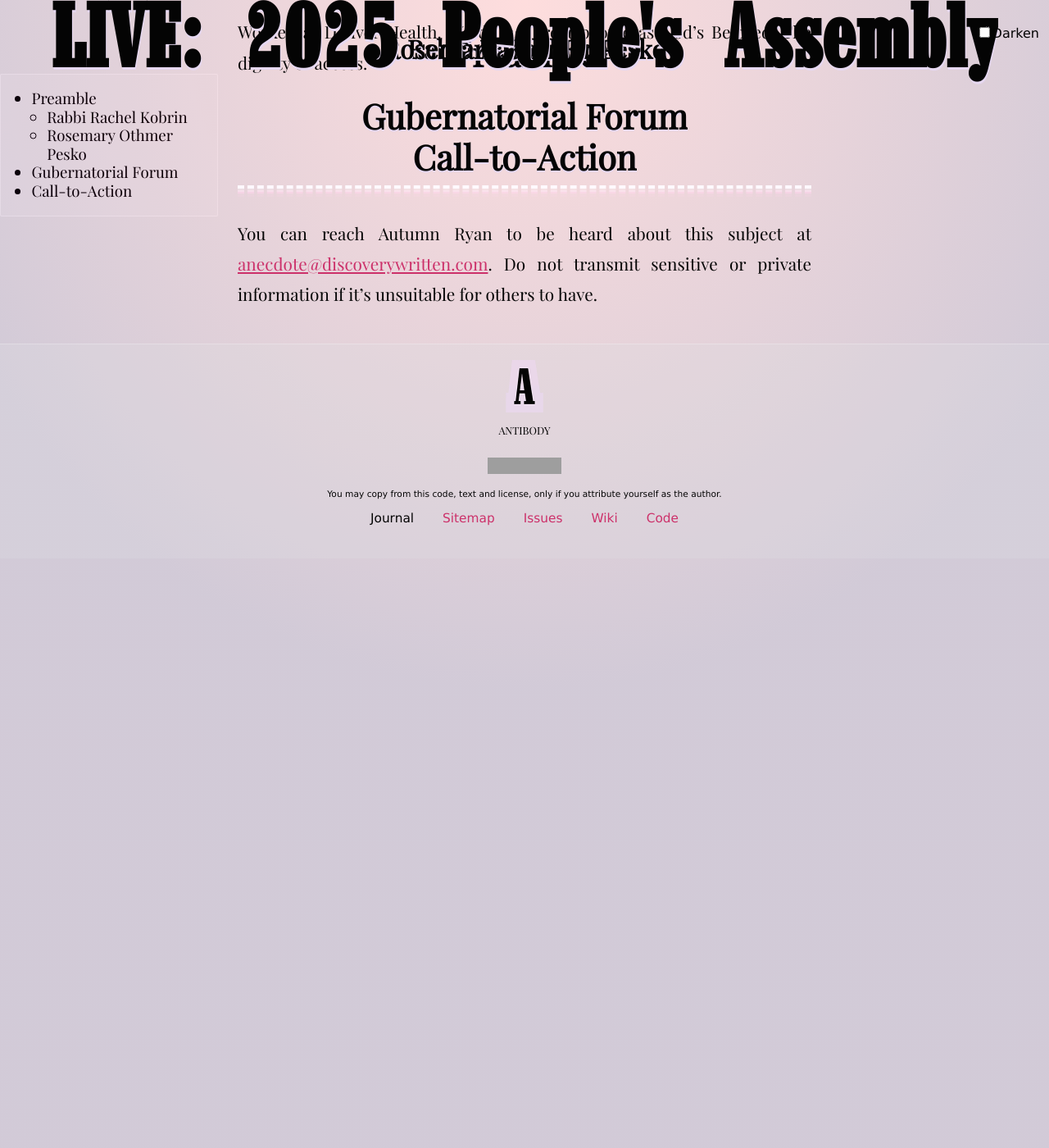
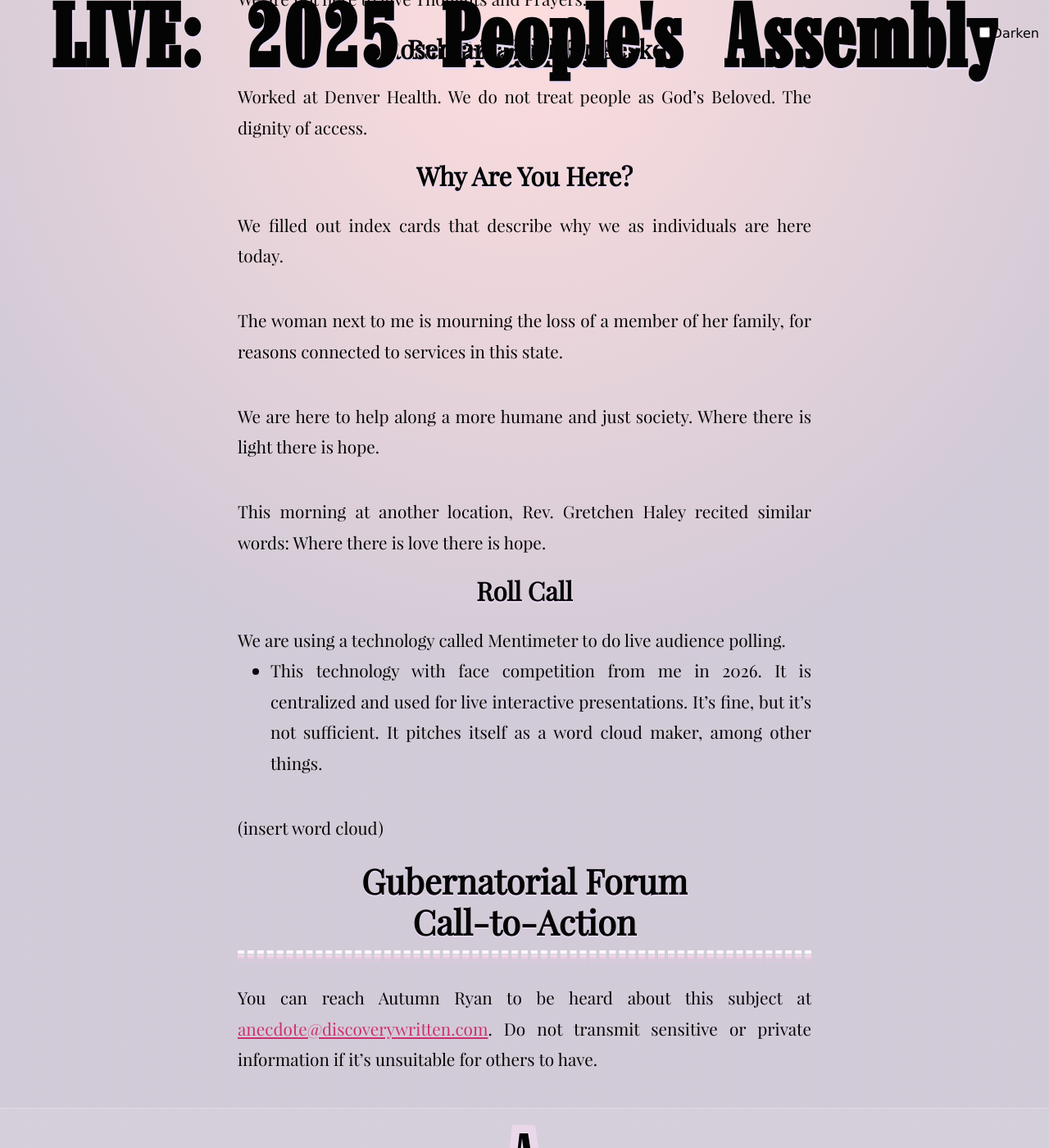
Before and after one commit to tiliv/antibody, a Jekyll site: the page built from docs/journal/autumn-ryan-2025-People's-Assembly/index.md, in a window 1280 px wide and 1400 px high, scrolled down 1381 px. Shown: the whole window at 82% size. Built offline with Jekyll 4.4.1, drawn with Linux system fonts in a browser that asks for light colours; before the commit the page ends 2062 px from its top, so only the background shows below that; some of the changed text lies outside the part shown; grey boxes are pictures that could not be loaded.

Commit message:
Update lives notes

```diff
--- a/docs/journal/autumn-ryan-2025-People's-Assembly/index.md
+++ b/docs/journal/autumn-ryan-2025-People's-Assembly/index.md
@@ -13,7 +13,9 @@ published: true
 index: false
 ---
 
-{% include toc/aside.html %}
+{%- comment -%} {% include toc/aside.html %} {%- endcomment -%}
+
+(insert photograph)
 
 Presented by:
 
@@ -37,7 +39,23 @@ We are not here to give Thoughts and Prayers.
 
 Worked at Denver Health. We do not treat people as God's Beloved. The dignity of access.
 
+#### Why Are You Here?
 
+We filled out index cards that describe why we as individuals are here today.
+
+The woman next to me is mourning the loss of a member of her family, for reasons connected to services in this state.
+
+We are here to help along a more humane and just society. Where there is light there is hope.
+
+This morning at another location, Rev. Gretchen Haley recited similar words: Where there is love there is hope.
+
+#### Roll Call
+
+We are using a technology called Mentimeter to do live audience polling.
+
+- This technology with face competition from me in 2026. It is centralized and used for live interactive presentations. It's fine, but it's not sufficient. It pitches itself as a word cloud maker, among other things.
+
+(insert word cloud)
 
 ### Gubernatorial Forum
 
```
